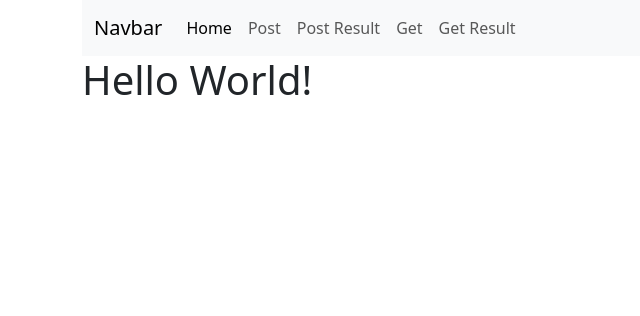
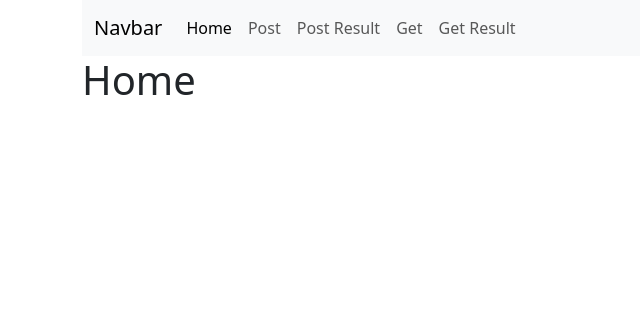
Before and after one commit to nmharrison10/mis4013_hw2, a PHP site: page / in a window 1280 px wide. Shown: the top 316 px of the page, without its empty margins (0-640 px from the left). Run offline with PHP 8.4, Linux system fonts and the light colour scheme; data that the repository does not hold is empty.

Commit message:
Update index.php

```diff
--- a/index.php
+++ b/index.php
@@ -4,7 +4,7 @@ include "view-header.php";
 
 ?>
 
-<h1>Hello World!</h1>
+<h1>Home</h1>
 
 <?php
 include "view-footer.php";
```
